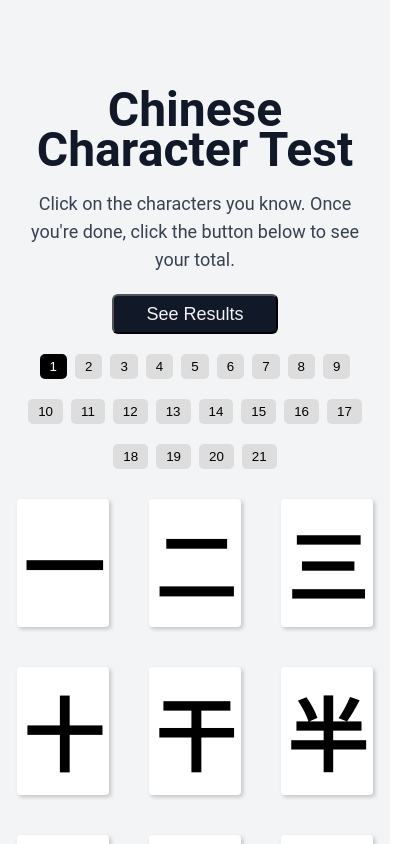
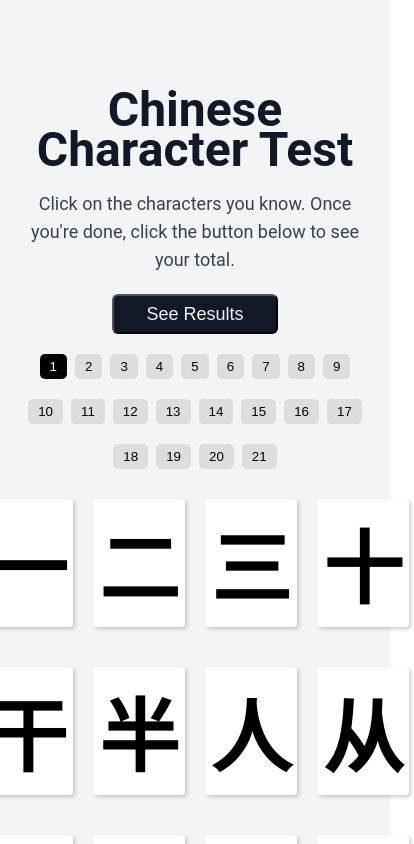
Before and after one commit to francislainy/hanzi-3000, a React (Create React App) app: page / in a window 390 px wide. Both pictures are taken after a click on the button "Start Test". Shown: the top 844 px of the page, 414 px wide, since content can reach past the window. Built offline with nearby package versions, Linux system fonts and the light colour scheme.

Commit message:
Work on mobile support for card display

```diff
--- a/src/components/Card/Card.css
+++ b/src/components/Card/Card.css
@@ -30,13 +30,14 @@
 /* This media query applies when the device width is 600px or less */
 @media (max-width: 600px) {
   .card__row {
-    grid-template-columns: repeat(3, 1fr);
+    grid-template-columns: repeat(4, 1fr);
   }
   .card {
     padding: 5px;
+    margin-right: 5px;
+    margin-left: 5px;
   }
 }
-
 
 .def-button {
   position: absolute;
```
